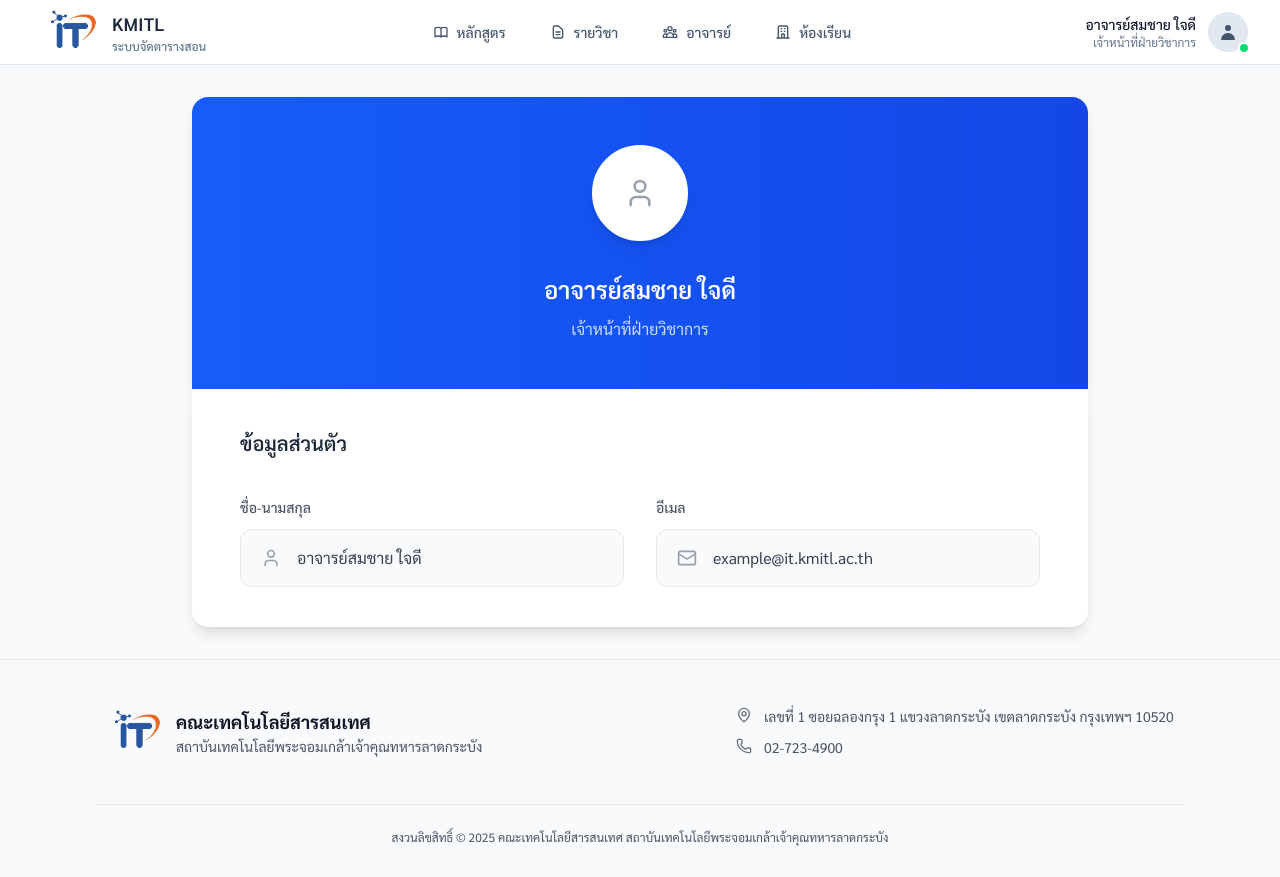
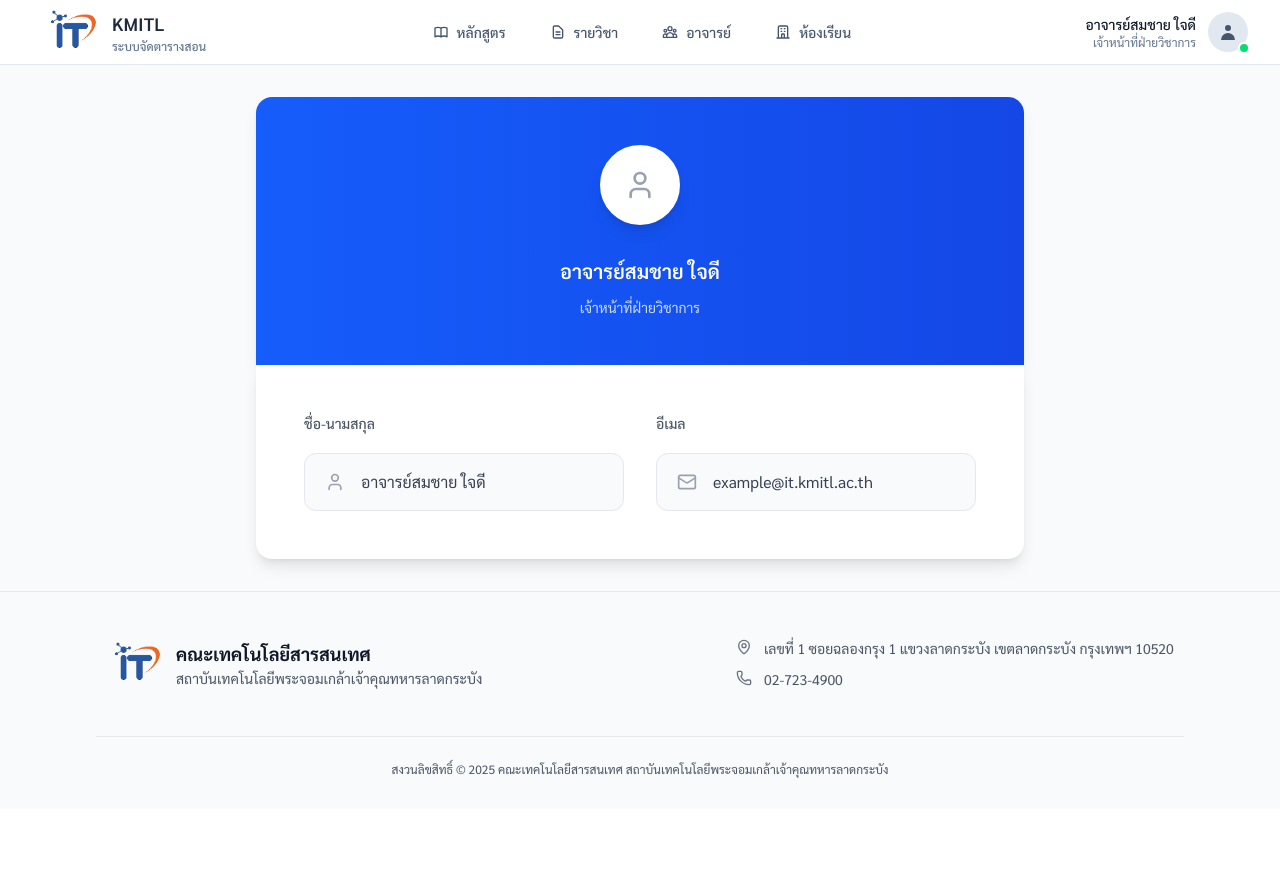
Before and after one commit to Pisol00/class-schedule, a Next.js app: page /userprofile in a window 1280 px wide. After the commit the page ends 809 px from the top, so only its background shows below. Built offline with nearby package versions, Linux system fonts and the light colour scheme.

Commit message:
Update page.tsx

```diff
--- a/app/userprofile/page.tsx
+++ b/app/userprofile/page.tsx
@@ -38,7 +38,7 @@ const ProfileHeader: React.FC<ProfileHeaderProps> = ({ name, title }) => (
   <header className="bg-gradient-to-r from-blue-600 to-blue-700 rounded-t-2xl px-12 py-12 text-center shadow-lg">
     {/* Avatar */}
     <div className="inline-block mb-8">
-      <div className="w-24 h-24 bg-white rounded-full mx-auto flex items-center justify-center shadow-lg border-4 border-white">
+      <div className="w-20 h-20 bg-white rounded-full mx-auto flex items-center justify-center shadow-lg border-4 border-white">
         <div className="w-20 h-20 rounded-full flex items-center justify-center">
           <User className="w-8 h-8 text-gray-400" />
         </div>
@@ -47,15 +47,15 @@ const ProfileHeader: React.FC<ProfileHeaderProps> = ({ name, title }) => (
 
     {/* User Info */}
     <div>
-      <h1 className="text-white text-2xl font-semibold mb-3">{name}</h1>
-      <p className="text-blue-100 text-base opacity-90">{title}</p>
+      <h1 className="text-white text-xl font-semibold mb-3">{name}</h1>
+      <p className="text-blue-100 text-sm opacity-90">{title}</p>
     </div>
   </header>
 );
 
 // Info Field Component
 const InfoField: React.FC<InfoFieldProps> = ({ label, value, icon: Icon }) => (
-  <div className="space-y-3">
+  <div className="space-y-5">
     <label className="block text-sm font-medium text-gray-600">{label}</label>
     <div className="flex items-center px-5 py-4 border border-gray-200 rounded-xl bg-gray-50">
       <Icon className="w-5 h-5 text-gray-400 mr-4 flex-shrink-0" />
@@ -67,10 +67,7 @@ const InfoField: React.FC<InfoFieldProps> = ({ label, value, icon: Icon }) => (
 // Profile Content Component
 const ProfileContent: React.FC<ProfileContentProps> = ({ userData }) => (
   <section className="bg-white rounded-b-2xl shadow-lg">
-    <div className="px-12 py-10">
-      <h2 className="text-gray-800 font-semibold text-xl mb-10">
-        ข้อมูลส่วนตัว
-      </h2>
+    <div className="px-12 py-12">
 
       <div className="grid grid-cols-1 lg:grid-cols-2 gap-8">
         <InfoField
@@ -90,7 +87,7 @@ const ProfileContent: React.FC<ProfileContentProps> = ({ userData }) => (
 
 // Main Profile Card Component
 const ProfileCard: React.FC<ProfileCardProps> = ({ userData }) => (
-  <article className="w-full max-w-4xl mx-auto">
+  <article className="w-full max-w-3xl mx-auto">
     <ProfileHeader name={userData.name} title={userData.title} />
     <ProfileContent userData={userData} />
   </article>
```
